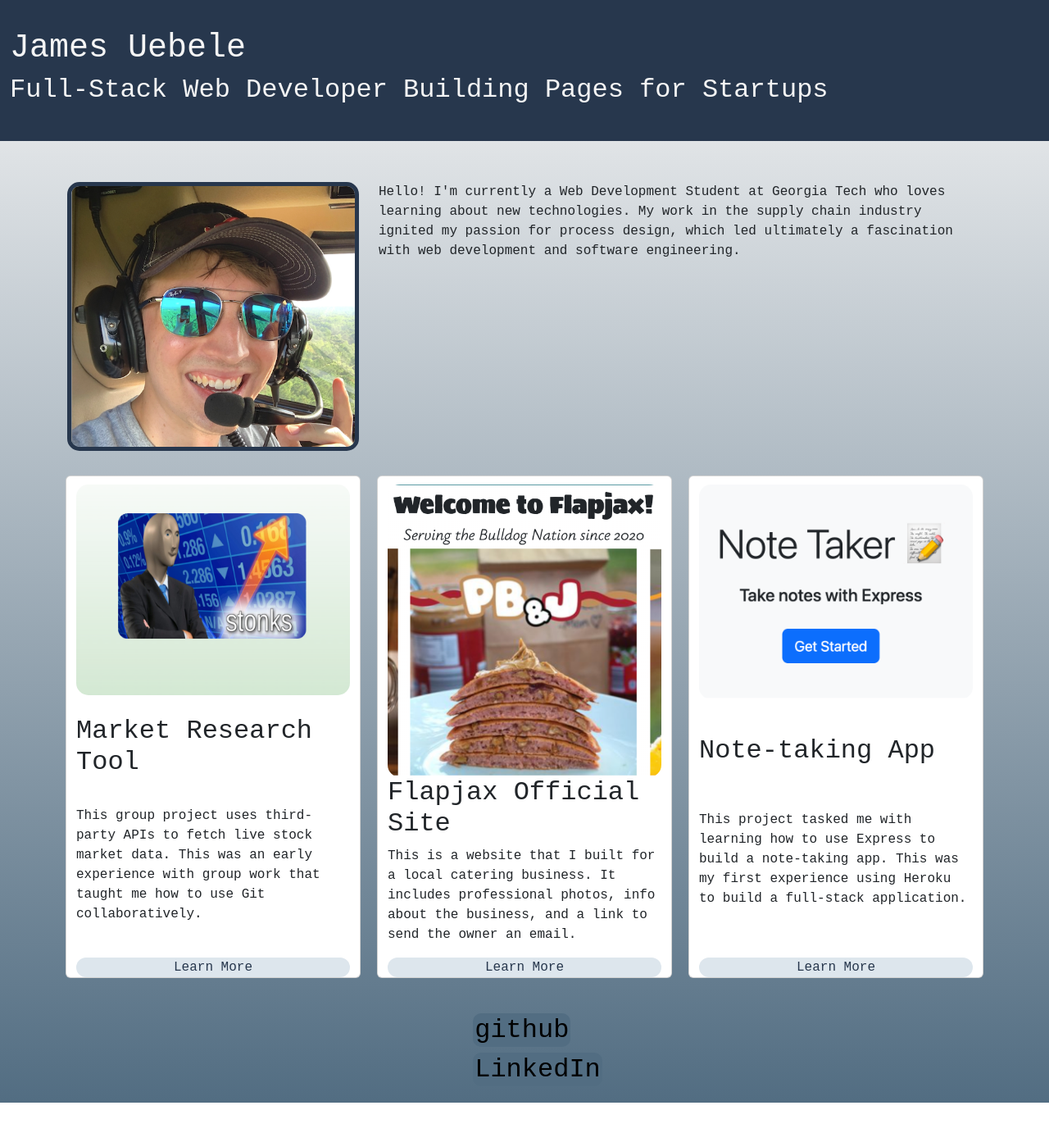
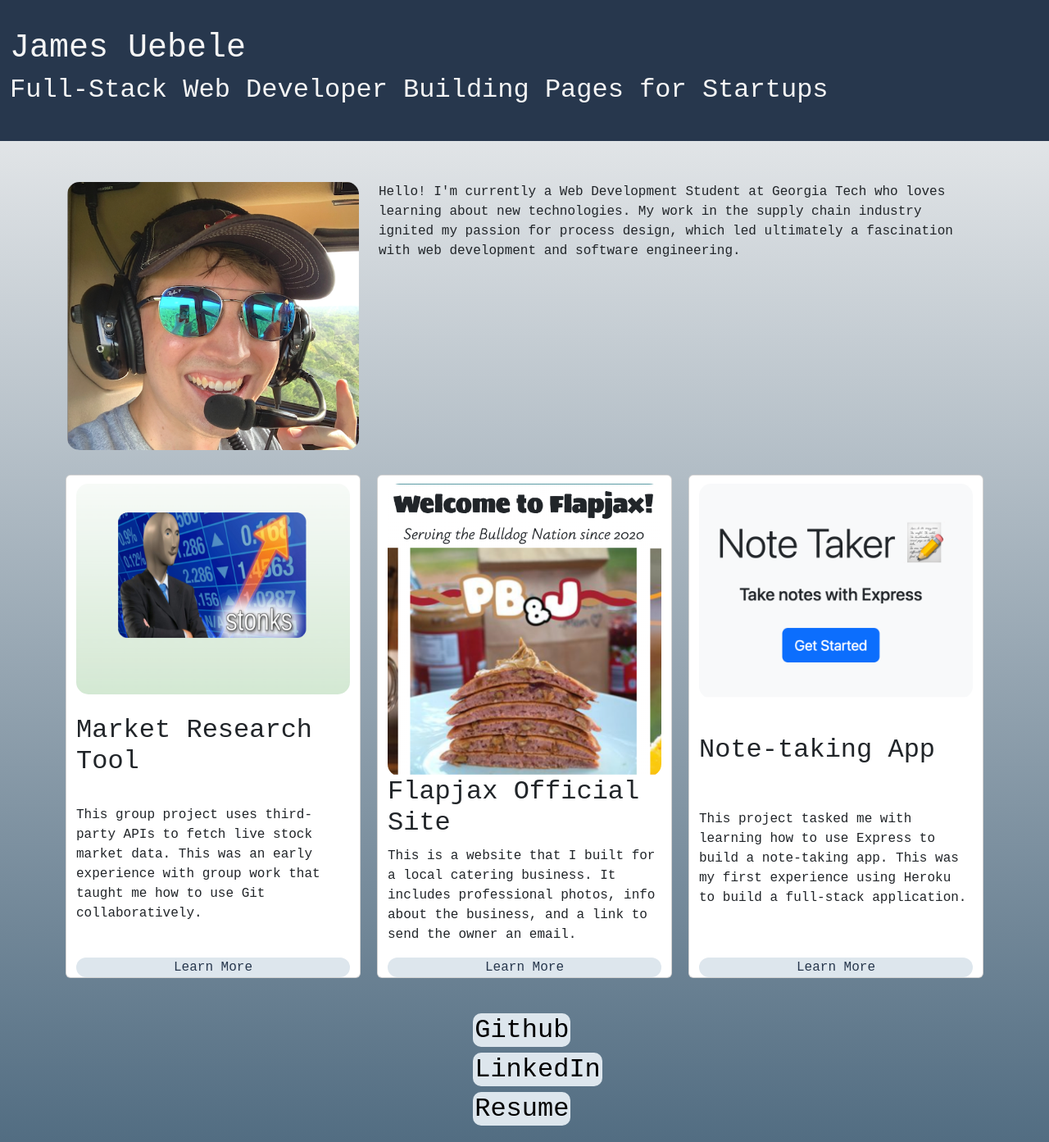
Before and after one commit to Juebele/SPA_Portfolio, a React (Create React App) app: page / in a window 1280 px wide. Shown: the whole page at 82% size. Before the commit the page ends 1345 px from the top, so only its background shows below. Built offline with nearby package versions, Linux system fonts and the light colour scheme.

Commit message:
minor formatting changes

```diff
--- a/src/components/Footer.js
+++ b/src/components/Footer.js
@@ -7,8 +7,9 @@ function Footer(props) {
         <div class="container footer">
         <div class="links">
             <ul>
-                <li><a href="https://github.com/Juebele" target="_blank">github</a></li>
+                <li><a href="https://github.com/Juebele" target="_blank">Github</a></li>
                 <li><a href="https://www.linkedin.com/in/juebele/" target="blank">LinkedIn</a></li>
+                <li><a href="/images/myw3schoolsimage.jpg" download="Resume_2023.docx">Resume</a></li>
             </ul>
         </div>
         </div>
--- a/src/style.css
+++ b/src/style.css
@@ -42,9 +42,6 @@
     max-width: 100%;
     min-height: 100px;
     border-radius: 15px;
-    border-width: 5px;
-    border-color: var(--color1);
-    border-style: solid;
 }
 
 .card-image {
@@ -105,8 +102,8 @@
 }
 
 .card:hover {
-    background-color: var(--color2);
-    color: #DDE6ED;
+    background-color: var(--color4);
+    color: black;
     cursor: pointer;
     transform: scale(1.03);
     transition: all .5s ease;
@@ -127,7 +124,7 @@
     font-size: 2rem;
     color: black;
     text-decoration: none;
-    background-color: var(--color2);
+    background-color: var(--color4);
     padding: 2px;
     margin: 5px;
     border-radius: 10px;
```
Also changed, not shown: 1 other file (tests, documents, lock files or other folders).
